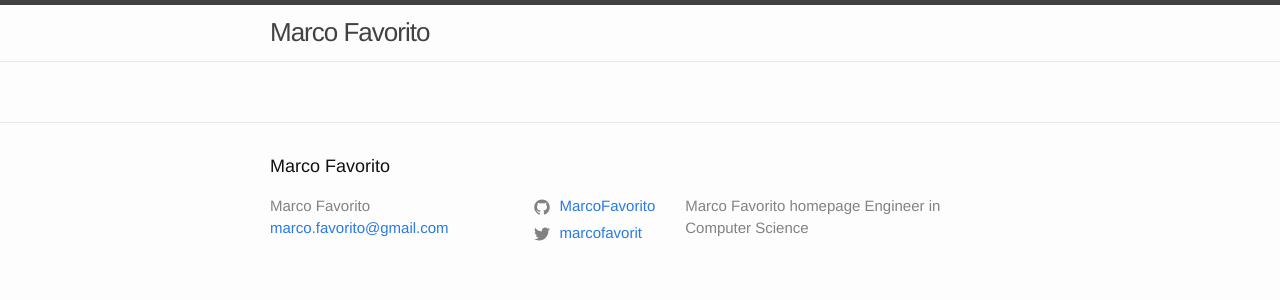
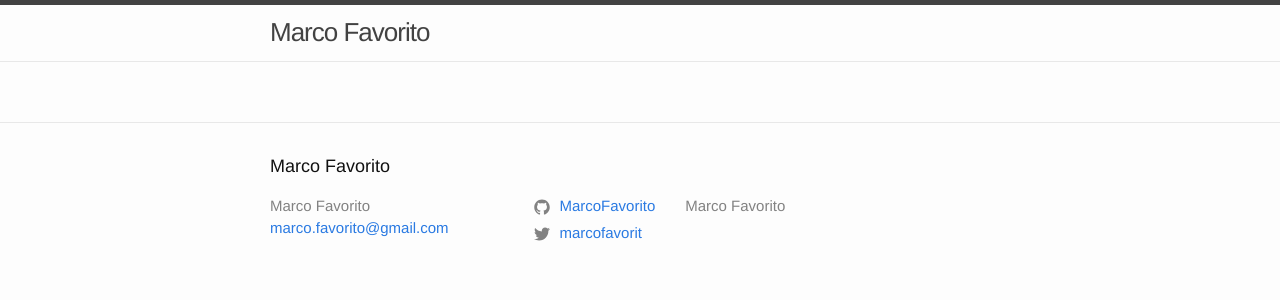
Before and after one commit to marcofavorito/marcofavorito.github.io, a Jekyll site: the page built from index.md, in a window 1280 px wide. Shown: the top 300 px of the page. Built offline with Jekyll 4.4.1, drawn with Linux system fonts in a browser that asks for light colours; part of the change alters nothing that is shown.

Commit message:
fix config file.

```diff
--- a/_config.yml
+++ b/_config.yml
@@ -16,7 +16,7 @@
 title: Marco Favorito
 email: marco.favorito@gmail.com
 description: > # this means to ignore newlines until "baseurl:"
-  Marco Favorito homepage Engineer in Computer Science
+  Marco Favorito
 baseurl: "" # the subpath of your site, e.g. /blog
 url: "" # the base hostname & protocol for your site, e.g. http://example.com
 twitter_username: marcofavorit
@@ -31,11 +31,11 @@ plugins_dir:
 # Exclude from processing.
 # The following items will not be processed, by default. Create a custom list
 # to override the default setting.
-# exclude:
-#   - Gemfile
-#   - Gemfile.lock
-#   - node_modules
-#   - vendor/bundle/
-#   - vendor/cache/
-#   - vendor/gems/
-#   - vendor/ruby/
+exclude:
+  - Gemfile
+  - Gemfile.lock
+  - node_modules
+  - vendor/bundle/
+  - vendor/cache/
+  - vendor/gems/
+  - vendor/ruby/
```
